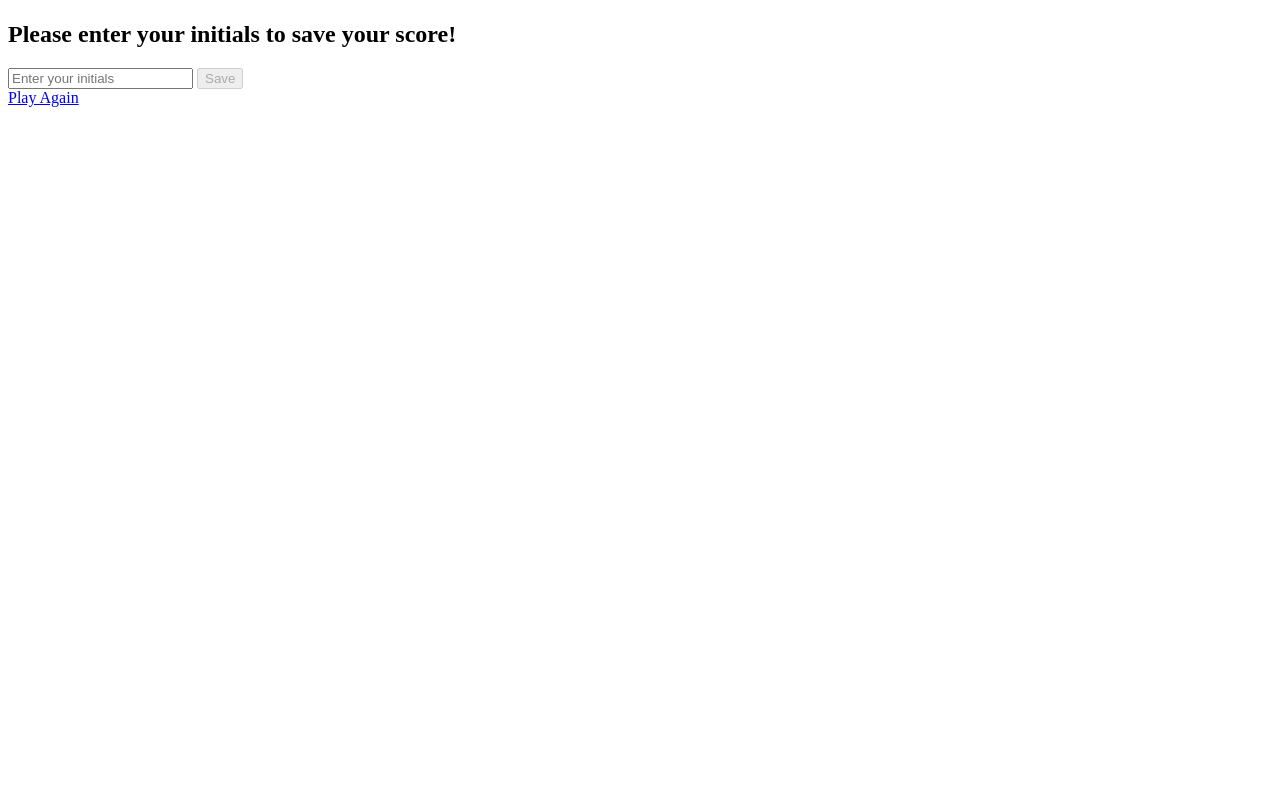
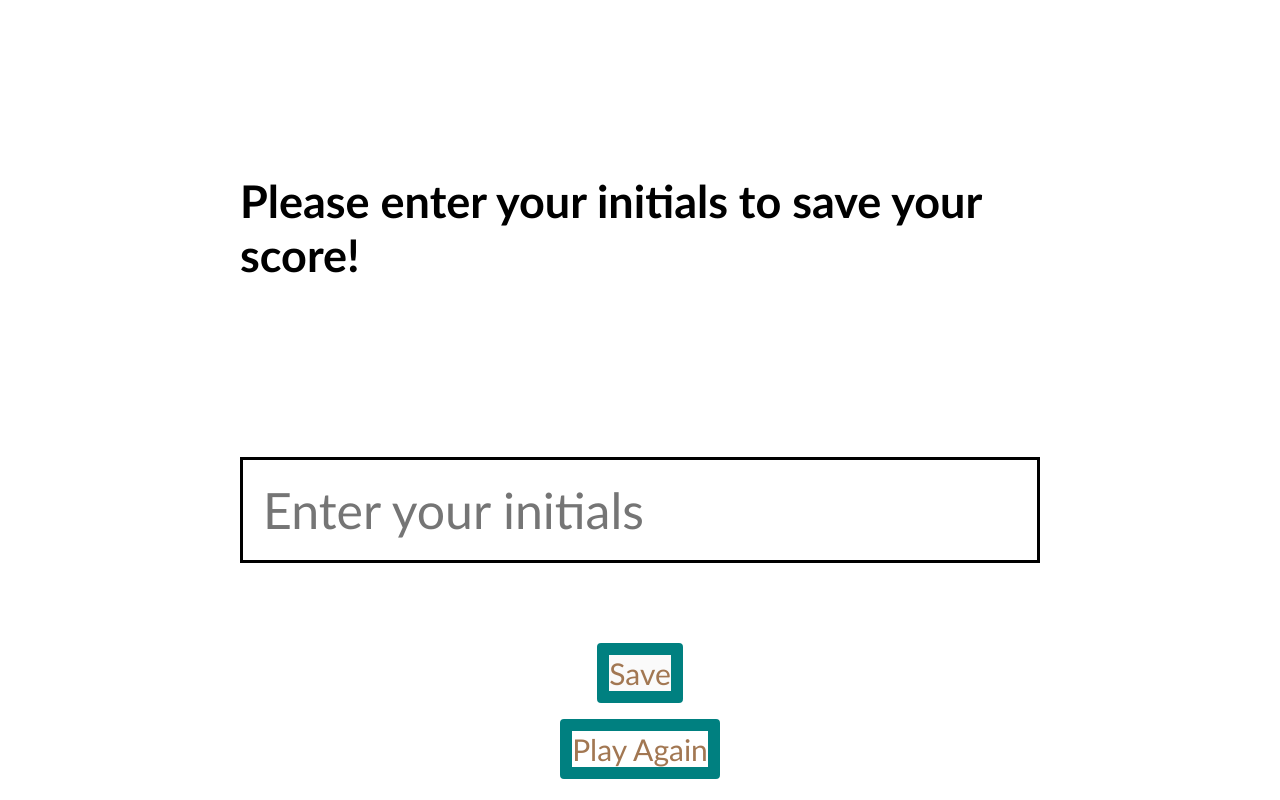
Before and after one commit to adambowers09/code-quiz, a plain HTML site: page end.html in a window 1280 px wide. Drawn offline with Linux system fonts and the light colour scheme; the site is published under a folder, as on GitHub Pages, so addresses that start at the root find nothing.

Commit message:
update 2

```diff
--- a/end.html
+++ b/end.html
@@ -4,8 +4,8 @@
     <meta charset="UTF-8">
     <meta http-equiv="X-UA-Compatible" content="IE=edge">
     <meta name="viewport" content="width=device-width, initial-scale=1.0">
-    <link rel="stylesheet" href="/assets/style.css" />
-    <title>Document</title>
+    <link rel="stylesheet" href="./assets/style.css" />
+    <title>Initials</title>
 </head>
 <body>
     <div class="container">
```
